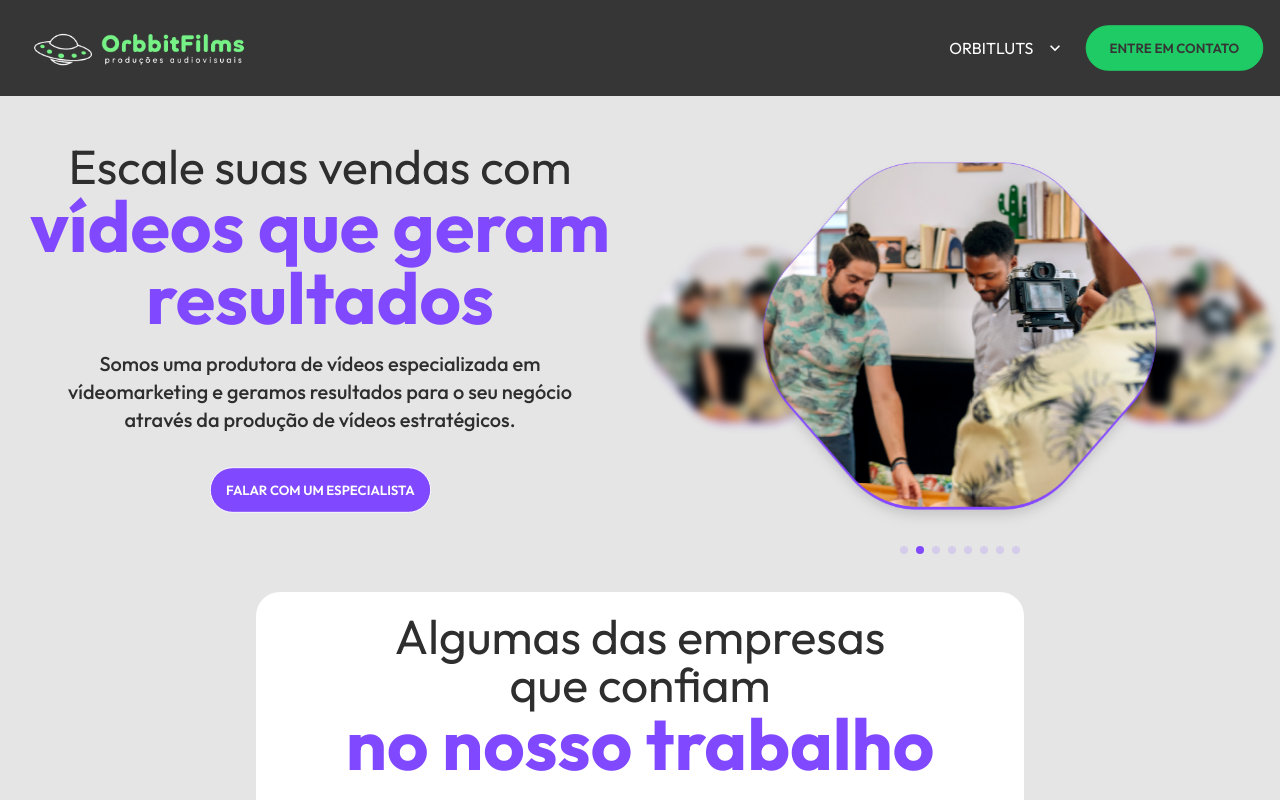
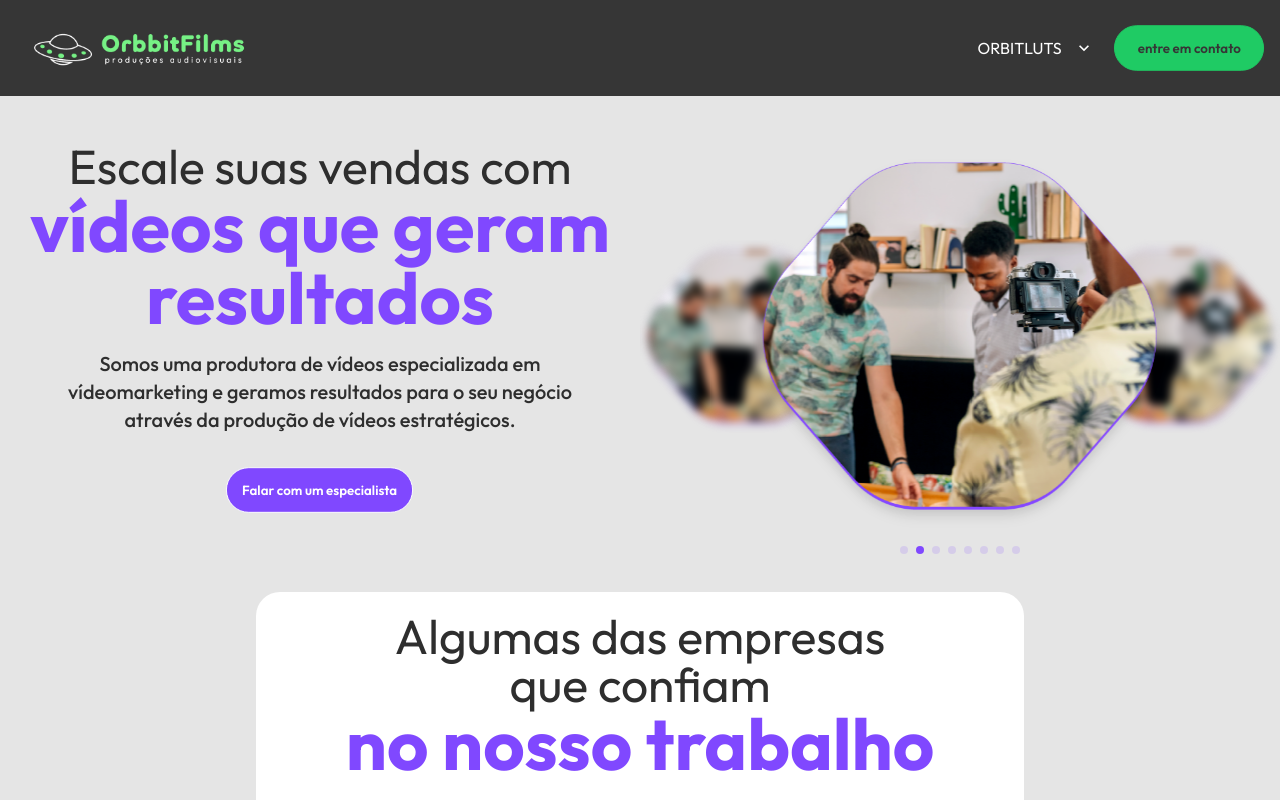
Before and after one commit to alepinheiro/site-orbit-films, a Nuxt app: page / in a window 1280 px wide. Shown: the top 800 px of the page. Built offline with nearby package versions, Linux system fonts and the light colour scheme.

Commit message:
update normal-case

```diff
--- a/assets/css/main.scss
+++ b/assets/css/main.scss
@@ -34,6 +34,10 @@
   @apply text-xl font-medium;
 }
 
+.btn {
+  @apply normal-case;
+}
+
 .swiper {
   width: 100%;
   height: 150%;
--- a/components/ServicesSection.vue
+++ b/components/ServicesSection.vue
@@ -46,7 +46,7 @@
                     <img class="" :src="item.image" alt="">
                     <h1 class="font-black text-2xl">{{ item.title }}</h1>
                     {{ item.description }}
-                    <button class="btn btn-circle px-6 text-white bg-eletric-purple w-fit my-4">
+                    <button class="btn btn-circle px-6 text-white bg-eletric-purple w-fit my-4 normal-case">
                         QUERO PROPOSTA
                     </button>
                 </article>
```
